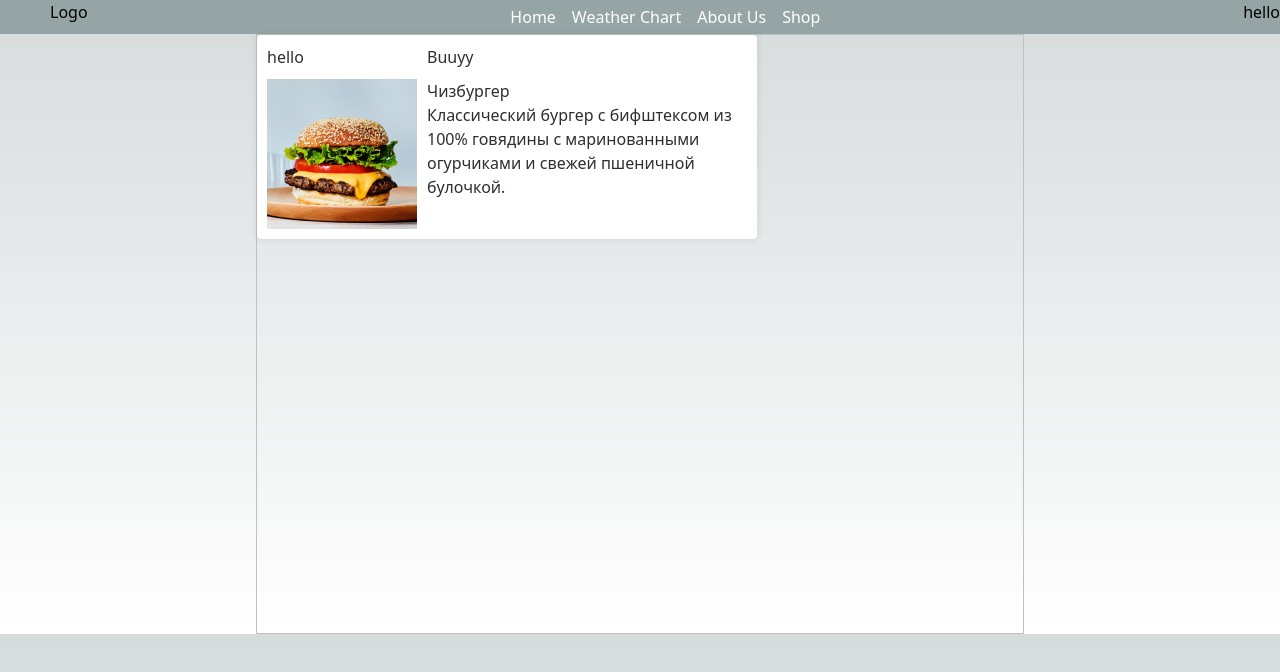
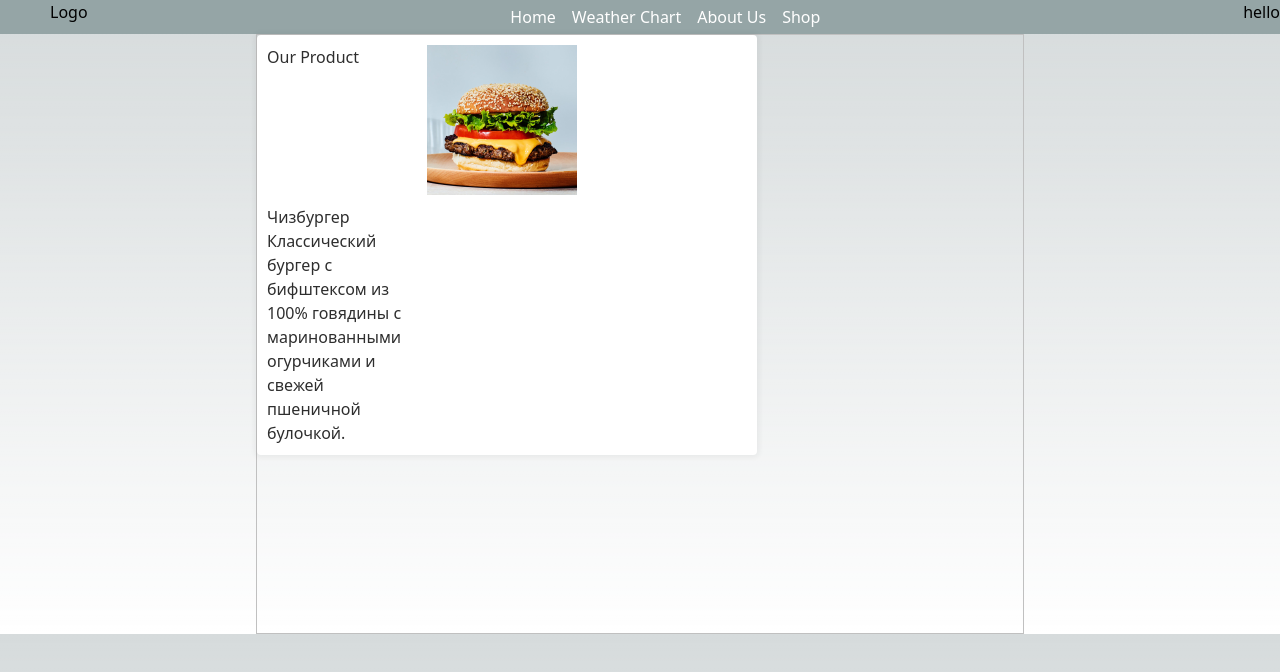
Before and after one commit to Arayik2010/New_Weather_app, a Next.js app: page /posts/Shop/001 in a window 1280 px wide. Shown: the top 672 px of the page. Built offline with nearby package versions, Linux system fonts and the light colour scheme; data requests are answered from the project's data file.

Commit message:
added product name

```diff
--- a/pages/posts/Shop/[id].tsx
+++ b/pages/posts/Shop/[id].tsx
@@ -19,21 +19,21 @@ export const getStaticPaths = async () => {
 
   const paths = propData.map((elem: ShopElem) => {
     return {
-      params: { id: elem.id }
+      params: { id: elem.id },
     };
   });
   return {
     paths,
-    fallback: false
+    fallback: false,
   };
 };
 
-export const getStaticProps = async (context:any) => {
+export const getStaticProps = async (context: any) => {
   const id = context.params.id;
   const res = await fetch(`http://localhost:5000/items/${id}`);
   const propData = await res.json();
   return {
-    props: { shopItem: propData }
+    props: { shopItem: propData },
   };
 };
 
@@ -41,21 +41,15 @@ export default function ShopItem({ shopItem }: ShopElemItem) {
   return (
     <div className={styles.shopitems}>
       <div className={styles.burgerCard}>
-        <h1>hello</h1>
-        <h2>Buuyy</h2>
+        <h1>Our Product</h1>
         <div className={styles.imageContainer}>
           <Image src={shopItem.image} width={200} height={200} alt="burger" />
         </div>
         <div>
-          <h3>
-            {shopItem.name}
-          </h3>
-          <p>
-            {shopItem.desc}
-          </p>
+          <h3>{shopItem.name}</h3>
+          <p>{shopItem.desc}</p>
         </div>
       </div>
-
     </div>
   );
 }
```
